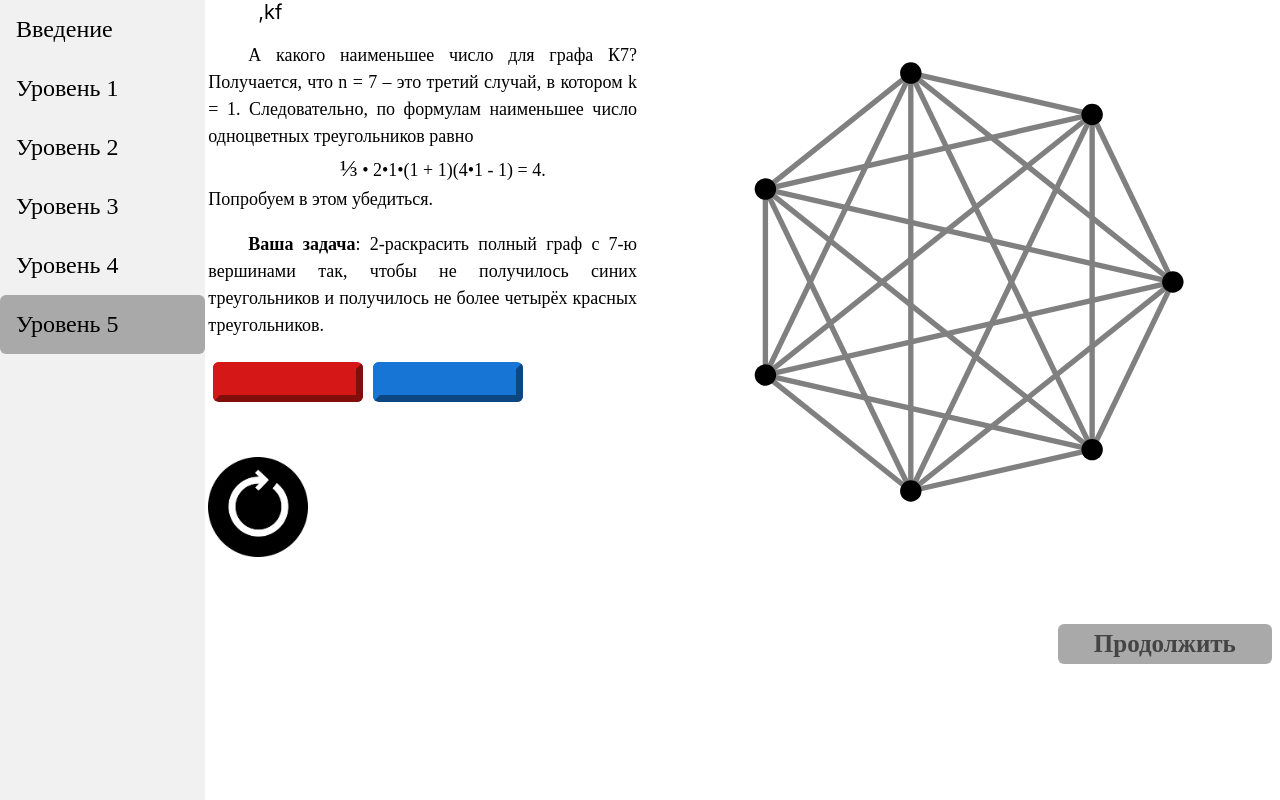
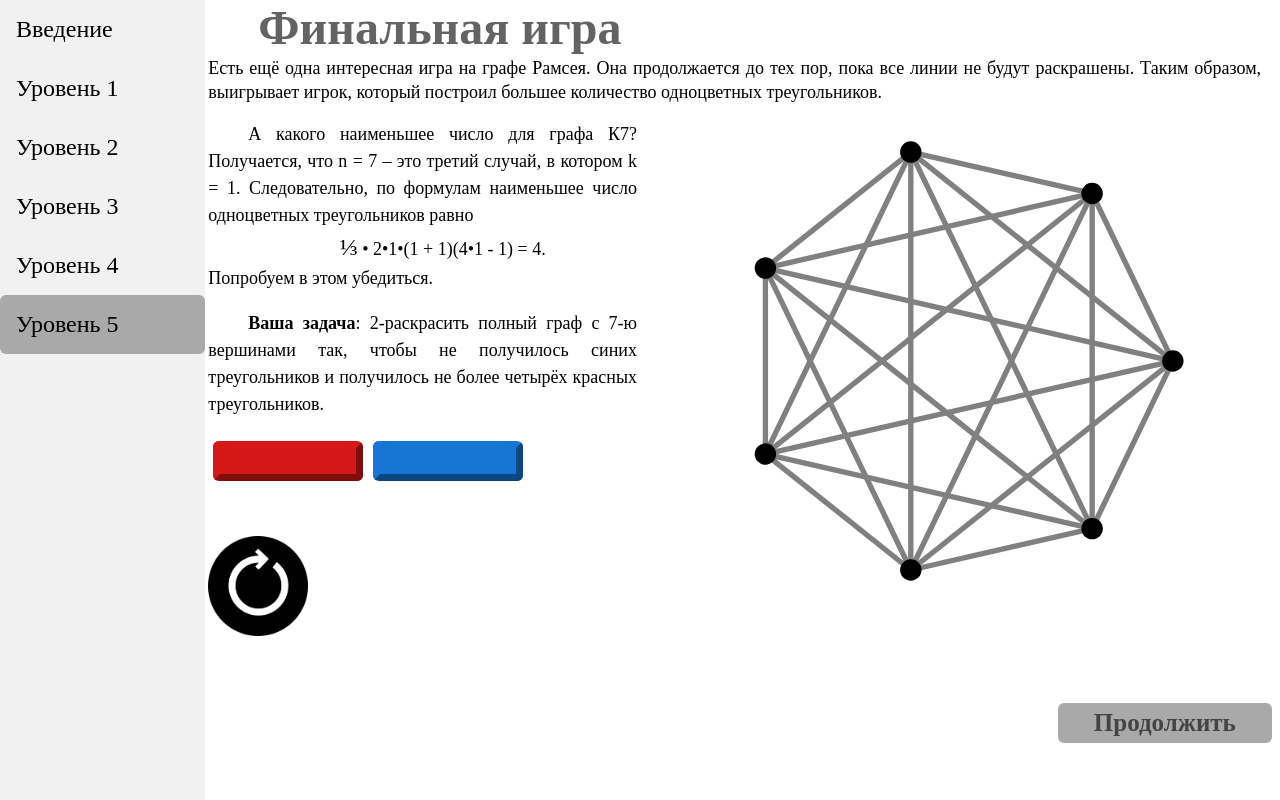
Before and after one commit to techi9/ramsay, a Next.js app: page /lvl5 in a window 1280 px wide. Built offline with nearby package versions, Linux system fonts and the light colour scheme.

Commit message:
changes by brokkko

```diff
--- a/pages/lvl4.js
+++ b/pages/lvl4.js
@@ -17,7 +17,7 @@ function GetText(){
                    образовались одноцветные треугольники. Но позже Вы узнали о том, что если граф К6 2-раскрасить, то
                    обязательно найдутся по крайней мере два одноцветных треугольника.
                </p>
-                <p>Возникает интересный вопрос: Какого же наименьшее число одноцветных треугольников, которые
+                <p>Возникает интересный вопрос: какого же наименьшее число одноцветных треугольников, которые
                 получаются при 2-раскраске графа с n вершинами?
                 На этот вопрос первым ответил А. В. Гудман.
                 </p>
--- a/pages/lvl5.js
+++ b/pages/lvl5.js
@@ -7,7 +7,15 @@ function GetText(){
 
     return (
         <div>
-            ,kf
+            <font size={+7} color={"#646363"} face={"century schoolbook"}>
+                <strong>Финальная игра</strong>
+            </font>
+            <br/>
+            <font size={+4} FACE={"century schoolbook"}>
+                Есть ещё одна интересная игра на графе Рамсея. Она продолжается до тех пор, пока все линии
+                не будут раскрашены. Таким образом, выигрывает игрок, который построил большее количество
+                одноцветных треугольников.
+            </font>
         </div>
     )
 }
```
Also changed, not shown: components/lvl5Game.js (+42 -14 lines).
